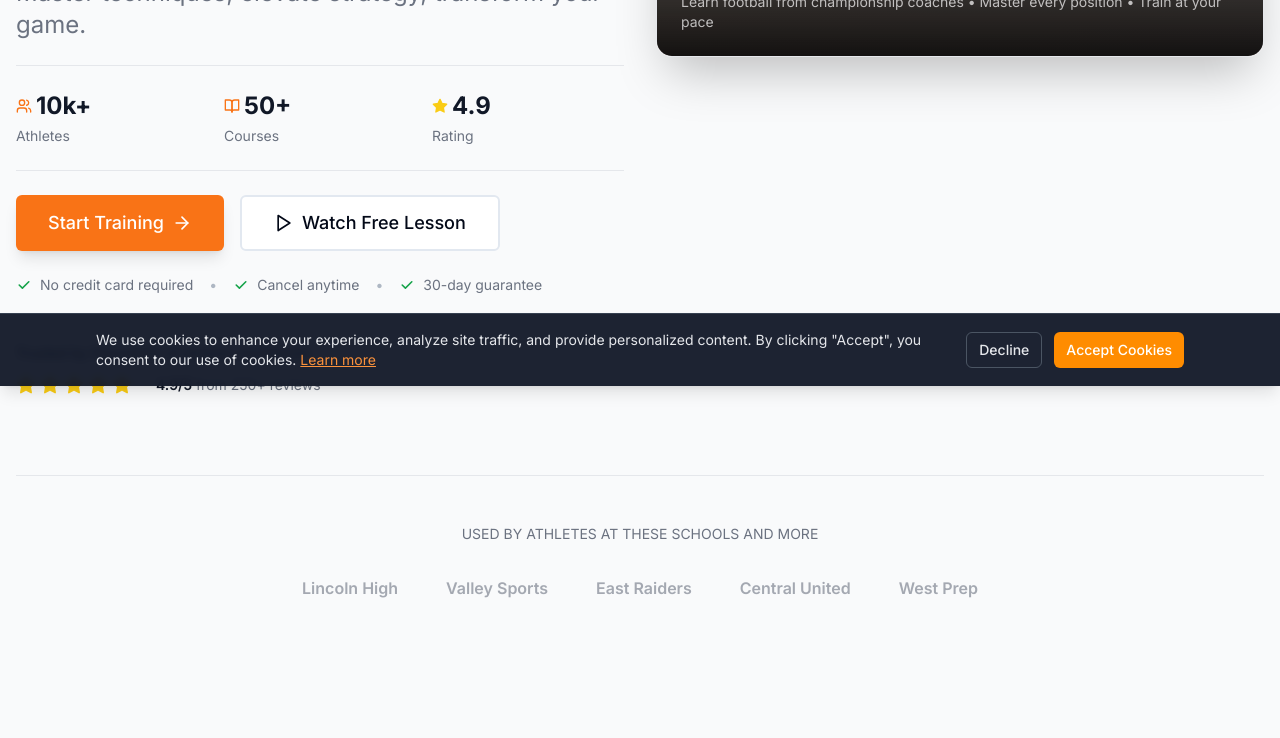
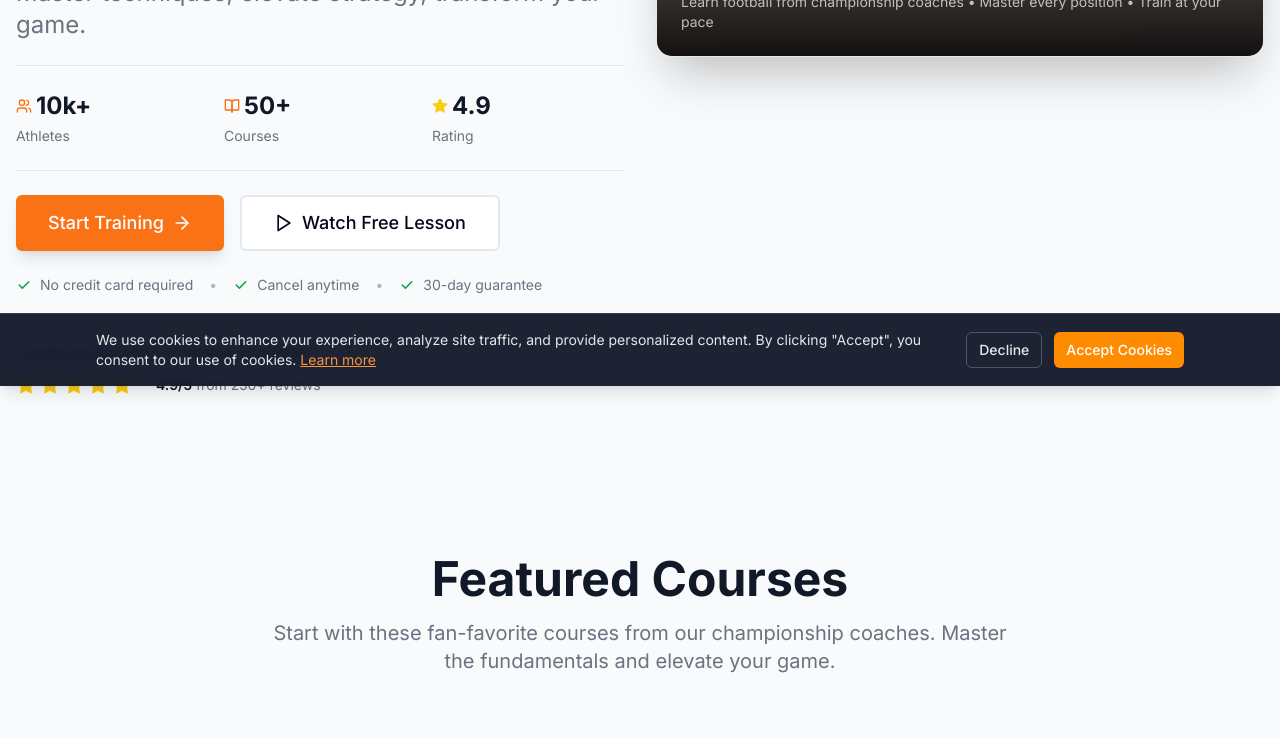
Before and after one commit to jumaanebey/Kickoff-Club-HQ, a Next.js app: page / in a window 1280 px wide. Shown: the part 414-1152 px from the top of the page. Built offline with nearby package versions, Linux system fonts and the light colour scheme; no server answers; grey boxes are pictures that could not be loaded.

Commit message:
Remove placeholder school names section from hero

```diff
--- a/components/sections/hero-section.tsx
+++ b/components/sections/hero-section.tsx
@@ -153,19 +153,6 @@ export function HeroSection() {
           </div>
         </div>
 
-        {/* Secondary Trust Bar */}
-        <div className={cn("mt-20 pt-12 border-t", colors.cardBorder)}>
-          <p className={cn("text-center text-sm mb-8", colors.textMuted)}>
-            USED BY ATHLETES AT THESE SCHOOLS AND MORE
-          </p>
-          <div className={cn("flex flex-wrap items-center justify-center gap-8 md:gap-12 opacity-60", colors.textMuted)}>
-            <div className="font-semibold">Lincoln High</div>
-            <div className="font-semibold">Valley Sports</div>
-            <div className="font-semibold">East Raiders</div>
-            <div className="font-semibold">Central United</div>
-            <div className="font-semibold">West Prep</div>
-          </div>
-        </div>
       </div>
     </section>
   )
```
